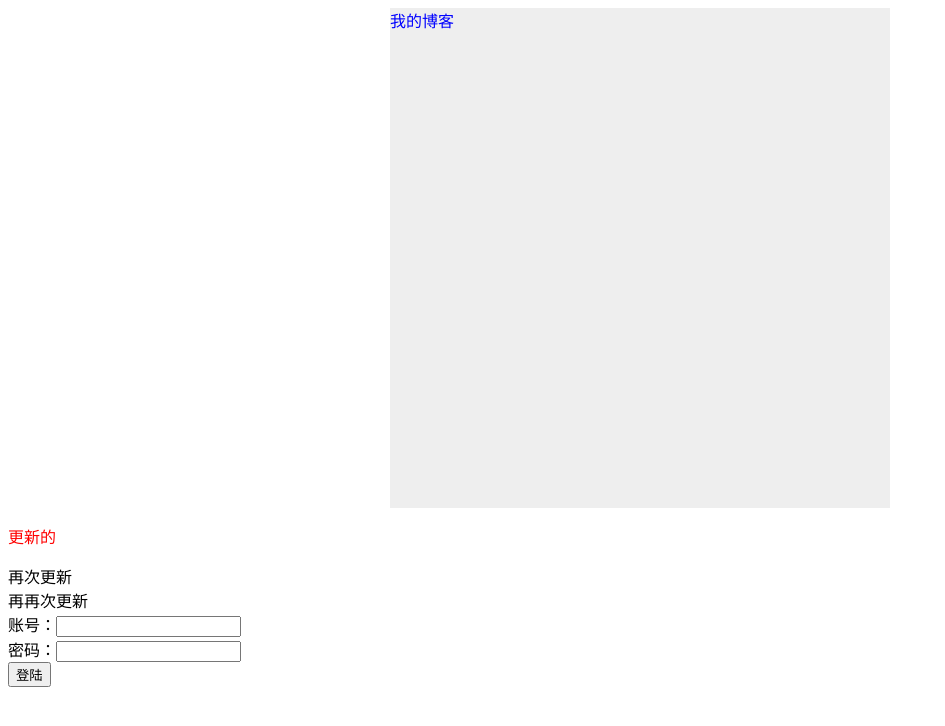
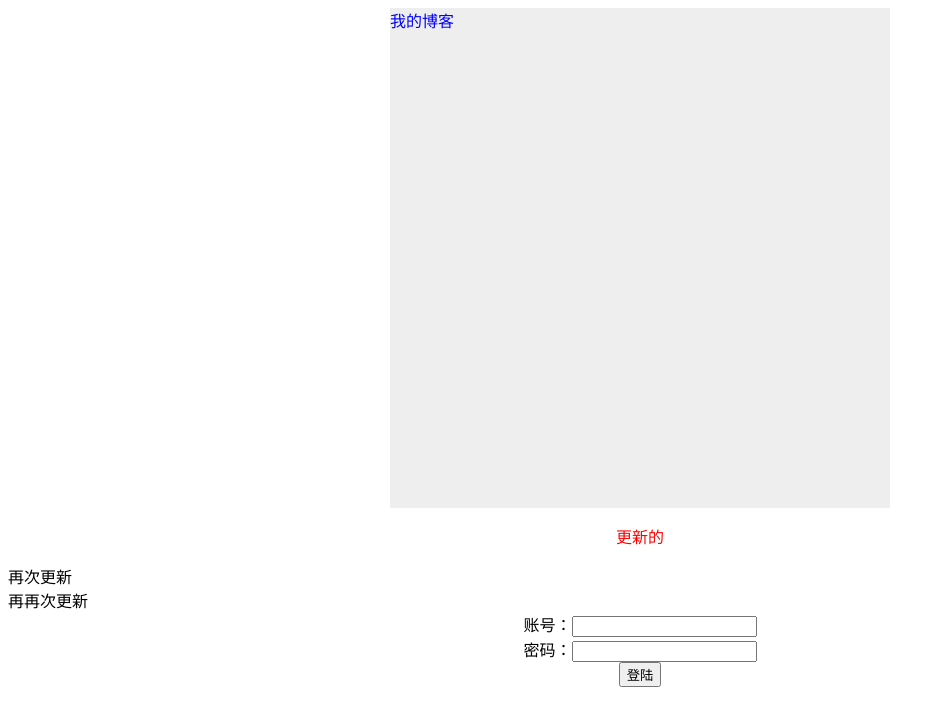
Before and after one commit to lin-77/Practice, a plain HTML site: page index1.html in a window 1280 px wide. Shown: the whole page, without its empty margins (0-945 px from the left). Drawn offline with Linux system fonts and the light colour scheme.

Commit message:
修改样式

```diff
--- a/css/home1.css
+++ b/css/home1.css
@@ -6,5 +6,9 @@
     color:blue;
 }
 p{
+    text-align: center;
     color:red;
 }
+.form{
+    text-align: center;
+}
```
